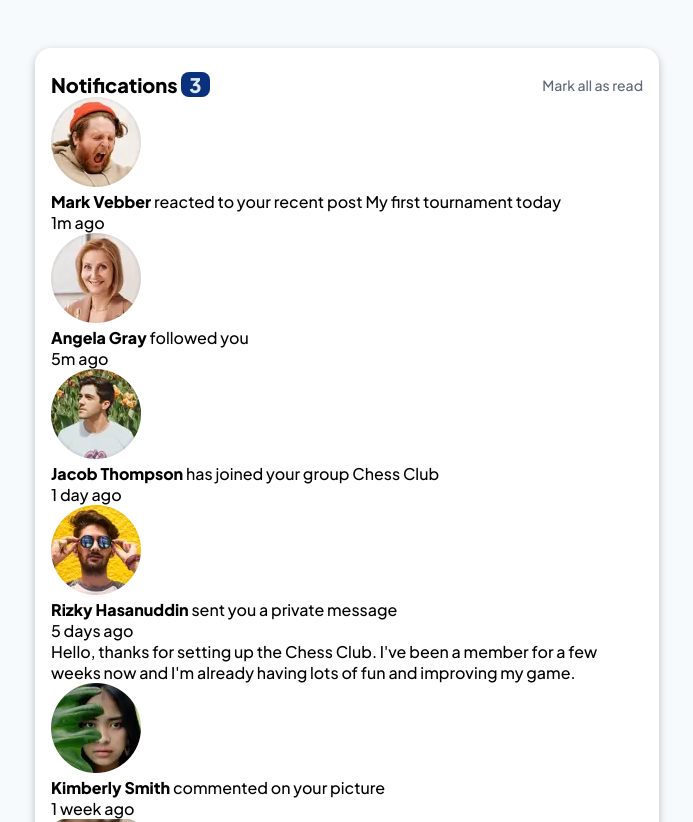
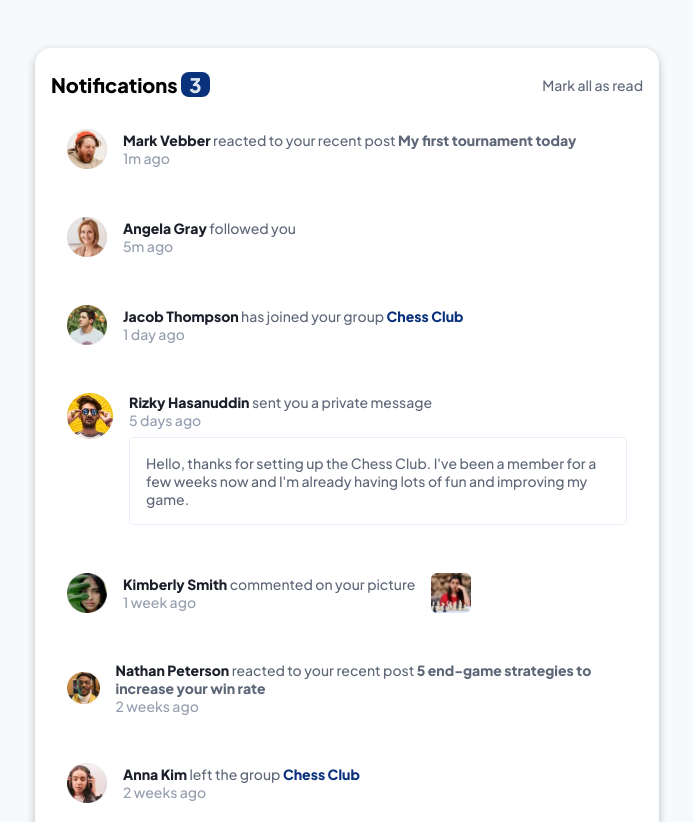
Before and after one commit to asliddinamir/project22-FM, a plain HTML site: page index.html in a window 1280 px wide. Shown: the top 822 px of the page, without its empty margins (293-986 px from the left). Drawn offline with Linux system fonts and the light colour scheme.

Commit message:
styled container

```diff
--- a/index.html
+++ b/index.html
@@ -27,7 +27,8 @@
       <div class="box">
         <img src="./assets/images/avatar-mark-webber.webp" alt="mark">
         <div class="box_info">
-          <p class="status"><strong class="author_name">Mark Vebber</strong> reacted to your recent post <span>My first
+          <p class="status"><strong class="author_name">Mark Vebber</strong> reacted to your recent post <span
+              class="tour">My first
               tournament
               today</span></p>
           <p class="time">1m ago</p>
@@ -52,15 +53,14 @@
         </div>
       </div>
 
-      <div class="box">
+      <div class="box hasan">
         <img src="./assets/images/avatar-rizky-hasanuddin.webp" alt="hasan">
         <div class="box_info">
           <p class="status"><strong>Rizky Hasanuddin</strong> sent you a private message</p>
           <p class="time">5 days ago</p>
-          <div class="message">
-            <p>Hello, thanks for setting up the Chess Club. I've been a member for a few weeks now and I'm already
-              having lots of fun and improving my game.</p>
-          </div>
+          <p class="message">Hello, thanks for setting up the Chess Club. I've been a member for a few weeks now and I'm
+            already
+            having lots of fun and improving my game.</p>
         </div>
       </div>
 
@@ -76,7 +76,8 @@
       <div class="box">
         <img src="./assets/images/avatar-nathan-peterson.webp" alt="nathan">
         <div class="box_info">
-          <p class="status"><strong>Nathan Peterson</strong> reacted to your recent post <span>5 end-game strategies to
+          <p class="status"><strong>Nathan Peterson</strong> reacted to your recent post <span class="tour">5 end-game
+              strategies to
               increase your win rate</span></p>
           <p class="time">2 weeks ago</p>
         </div>
--- a/style.css
+++ b/style.css
@@ -19,7 +19,7 @@ body {
 }
 
 p {
-    font-size: 16px;
+    font-size: 14px;
 }
 
 .container {
@@ -60,3 +60,48 @@ p {
 .allRead:hover {
     color: hsl(219, 85%, 26%);
 }
+
+.box {
+    display: flex;
+    align-items: center;
+    gap: 1rem;
+    padding: 16px;
+    margin: 16px 0;
+}
+
+.box img:not(.hasan img) {
+    width: 40px;
+}
+
+.hasan {
+    align-items: start;
+}
+
+.status {
+    color: #5e6778;
+}
+
+.tour {
+    font-weight: 800;
+}
+
+.message {
+    padding: 16px;
+    margin: 8px 0 0;
+    border-radius: 0.3rem;
+    border: 1px solid hsl(211, 68%, 94%);
+    color: #5e6778;
+}
+
+strong {
+    color: hsl(224, 21%, 14%);
+}
+
+.time {
+    color: hsl(219, 14%, 63%)
+}
+
+.chess_club {
+    color: hsl(219, 85%, 26%);
+    font-weight: 800;
+}
```
